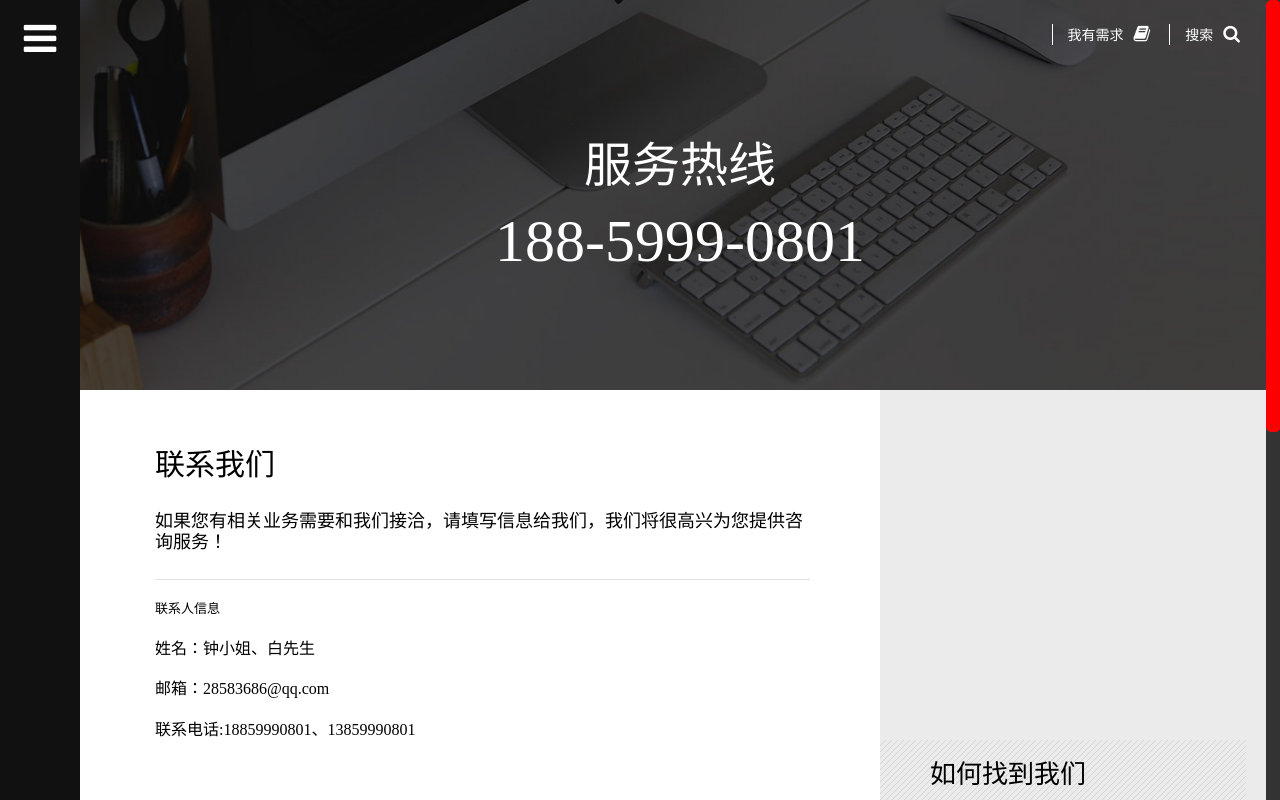
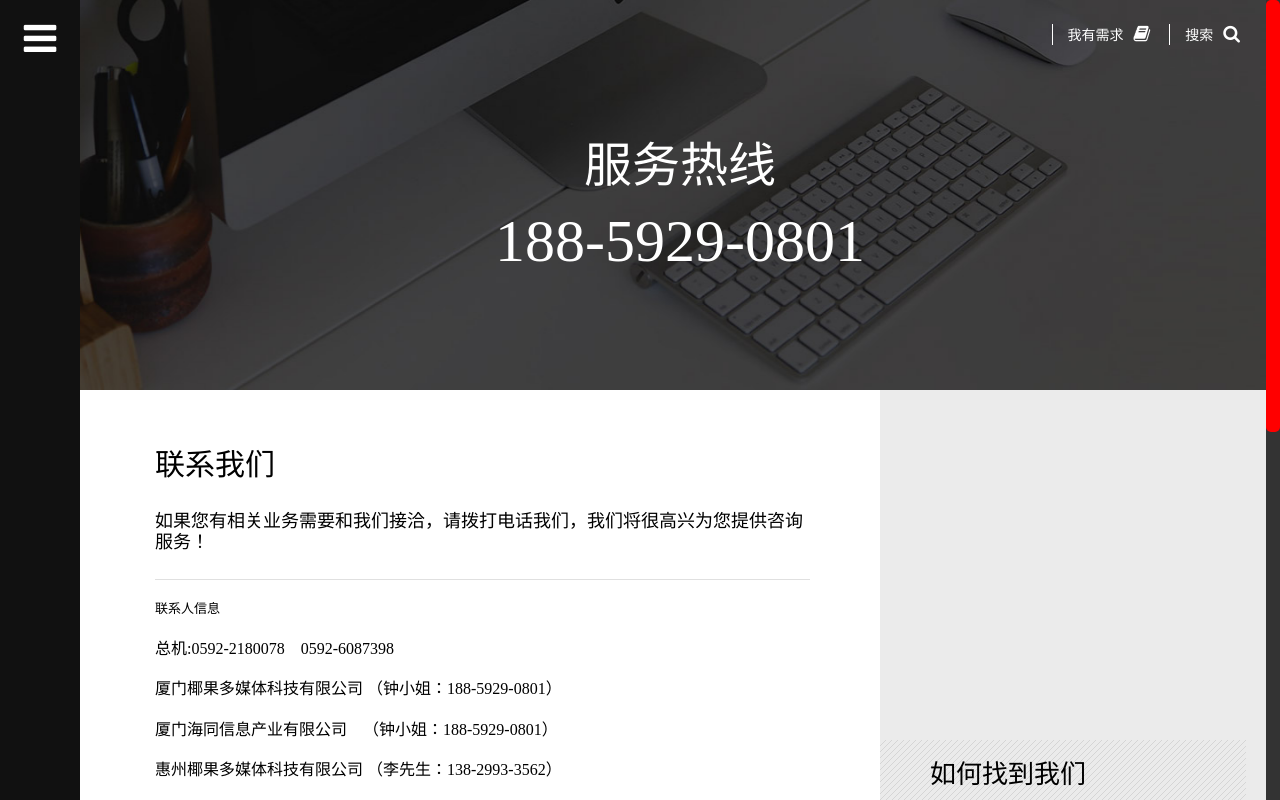
Before and after one commit to xmcoco/cocoxm.github.io, a plain HTML site: page contact.html in a window 1280 px wide. Drawn offline with Linux system fonts and the light colour scheme.

Commit message:
Add files via upload

```diff
--- a/contact.html
+++ b/contact.html
@@ -247,7 +247,7 @@ add abs class to make crumbs stick to top(background slideshow) -->
 					<!-- page statement -->
 					<div class="row bigtoppadding">
 						<div class="twelve columns text-center">
-							<h1 id="contact_tit" class="block-heading">服务热线<br/><span class="light">188-5999-0801</span></h1>
+							<h1 id="contact_tit" class="block-heading">服务热线<br/><span class="light">188-5929-0801</span></h1>
                             <div class="midtoppadding"> </div>
 						</div>
 					</div>
@@ -261,7 +261,7 @@ add abs class to make crumbs stick to top(background slideshow) -->
 							<div class="row" id="contact_row">
 								<!-- page title / description -->
 								<h3 class="">联系我们</h3>
-								<h5 class="pt20">如果您有相关业务需要和我们接洽，请填写信息给我们，我们将很高兴为您提供咨询服务！</h5>
+								<h5 class="pt20">如果您有相关业务需要和我们接洽，请拨打电话我们，我们将很高兴为您提供咨询服务！</h5>
 								<hr class="thin grey">
 							</div>
 							<div class="row" id="contact_row">
@@ -271,9 +271,13 @@ add abs class to make crumbs stick to top(background slideshow) -->
 										<li>
 										<p>联系人信息</p>
 										</li>
-										<li class="field">姓名：钟小姐、白先生</li>
-										<li class="field">邮箱：28583686@qq.com</li>
-										<li class="field">联系电话:18859990801、13859990801</li>
+										<li class="field">总机:0592-2180078&nbsp;&nbsp;&nbsp;&nbsp;0592-6087398</li>
+										<li class="field">厦门椰果多媒体科技有限公司&nbsp;（钟小姐：188-5929-0801）</li>
+										<li class="field">厦门海同信息产业有限公司&nbsp;&nbsp;&nbsp;&nbsp;（钟小姐：188-5929-0801）</li>
+										<li class="field">惠州椰果多媒体科技有限公司&nbsp;（李先生：138-2993-3562）</li>
+										<li class="field">厦门轩天阁艺术设计有限公司&nbsp;（阿&nbsp;&nbsp;&nbsp;邦：187-5090-0800）</li>
+										<li class="field">上海希钥文化创意有限公司&nbsp;&nbsp;&nbsp;&nbsp;（宋&nbsp;&nbsp;&nbsp;钥：130-2310-7706）</li>
+										<li class="field">龙岩椰果多媒体科技有限公司&nbsp;（钱先生：133-0697-8789）</li>
                                         <!--<li class="field">
                                         	<div class="default">
                                                 <select class="simple_S" id="select_ul" style="width:100%;">
```
